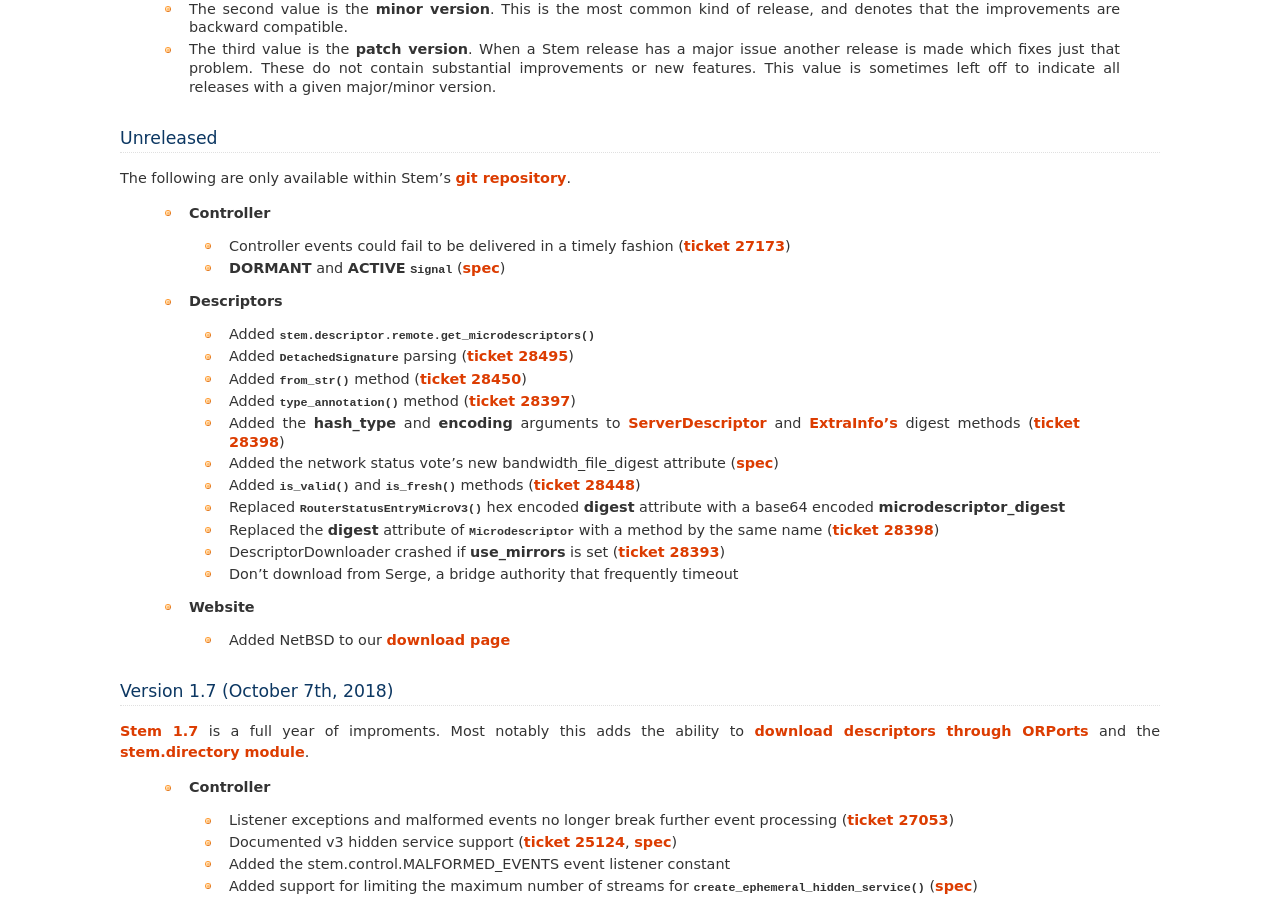
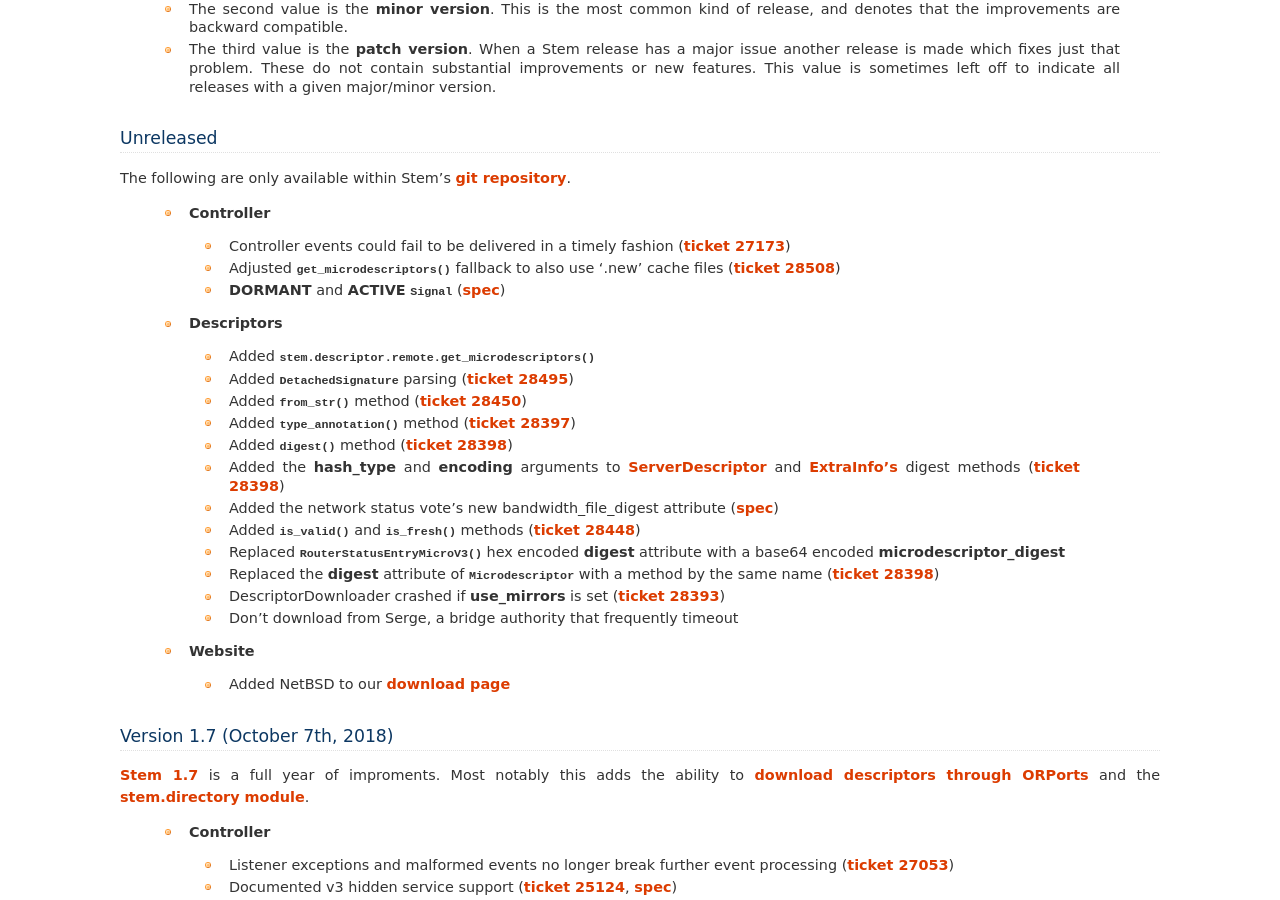
Before and after one commit to torproject/stem, a Sphinx documentation site: the page built from docs/change_log.rst, in a window 1280 px wide and 900 px high, scrolled down 601 px. Built offline with Sphinx 7.4.7, drawn with Linux system fonts in a browser that asks for light colours.

Commit message:
Fill in missing changelog entries
Oops, forgot to cite some recent changes.

```diff
--- a/docs/change_log.rst
+++ b/docs/change_log.rst
@@ -48,6 +48,7 @@
  * **Controller**
 
   * Controller events could fail to be delivered in a timely fashion (:trac:`27173`)
+  * Adjusted :func:`~stem.control.Controller.get_microdescriptors` fallback to also use '.new' cache files (:trac:`28508`)
   * **DORMANT** and **ACTIVE** :data:`~stem.Signal` (:spec:`4421149`)
 
  * **Descriptors**
@@ -56,6 +57,7 @@
   * Added :class:`~stem.descriptor.networkstatus.DetachedSignature` parsing (:trac:`28495`)
   * Added :func:`~stem.descriptor.__init__.Descriptor.from_str` method (:trac:`28450`)
   * Added :func:`~stem.descriptor.__init__.Descriptor.type_annotation` method (:trac:`28397`)
+  * Added :func:`~stem.descriptor.networkstatus.NetworkStatusDocument.digest` method (:trac:`28398`)
   * Added the **hash_type** and **encoding** arguments to `ServerDescriptor <api/descriptor/server_descriptor.html#stem.descriptor.server_descriptor.ServerDescriptor.digest>`_ and `ExtraInfo's <api/descriptor/extrainfo_descriptor.html#stem.descriptor.extrainfo_descriptor.ExtraInfoDescriptor.digest>`_ digest methods (:trac:`28398`)
   * Added the network status vote's new bandwidth_file_digest attribute (:spec:`1b686ef`)
   * Added :func:`~stem.descriptor.networkstatus.NetworkStatusDocumentV3.is_valid` and :func:`~stem.descriptor.networkstatus.NetworkStatusDocumentV3.is_fresh` methods (:trac:`28448`)
```
